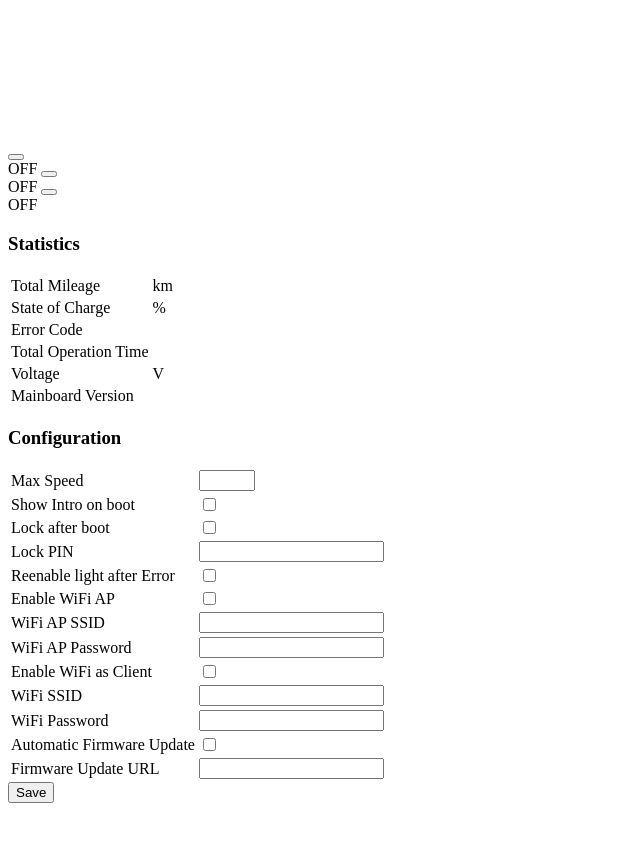
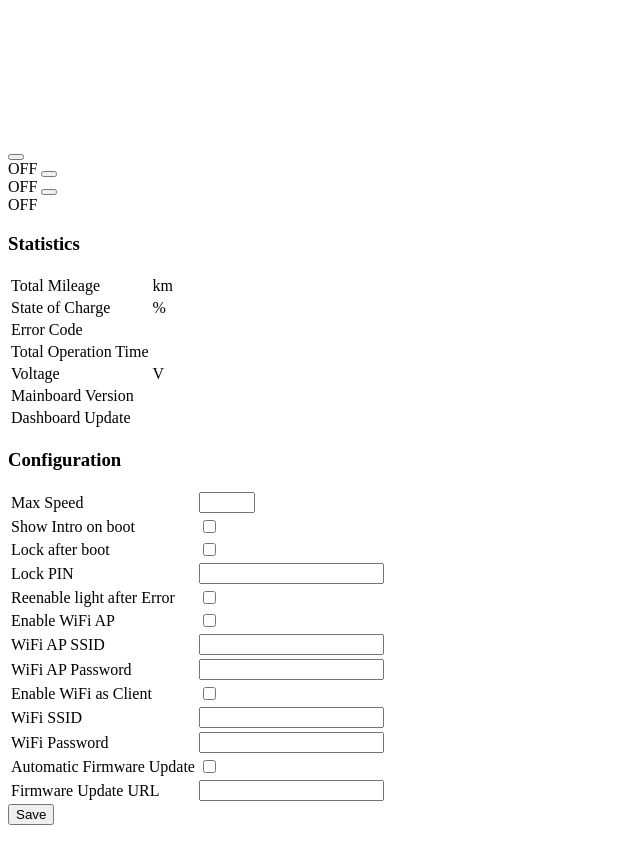
Before and after one commit to M4GNV5/DocGreenESA5000-Dashboard, a plain HTML site: page DocGreenDisplay/webinterface/index.html in a window 1280 px wide. Shown: the part 66-917 px from the top of the page, without its empty margins (0-640 px from the left). Before the commit the page ends 895 px from the top, so only its background shows below. Drawn offline with Linux system fonts and the light colour scheme.

Commit message:
make the web update actually work (currently blocking though)

```diff
--- a/DocGreenDisplay/webinterface/index.html
+++ b/DocGreenDisplay/webinterface/index.html
@@ -57,6 +57,10 @@
 					<tr>
 						<td>Mainboard Version</td>
 						<td><span id="stat-mainboardVersion"></span></td>
+					</tr>
+					<tr>
+						<td>Dashboard Update</td>
+						<td><span id="stat-updateStatus"></span></td>
 					</tr>
 				</tbody>
 			</table>
```
Also changed, not shown: 4 other files.
